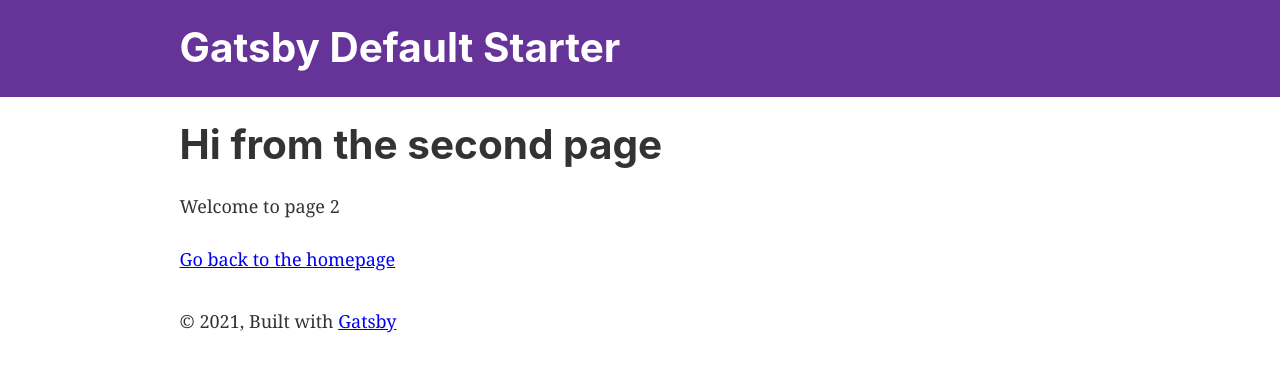
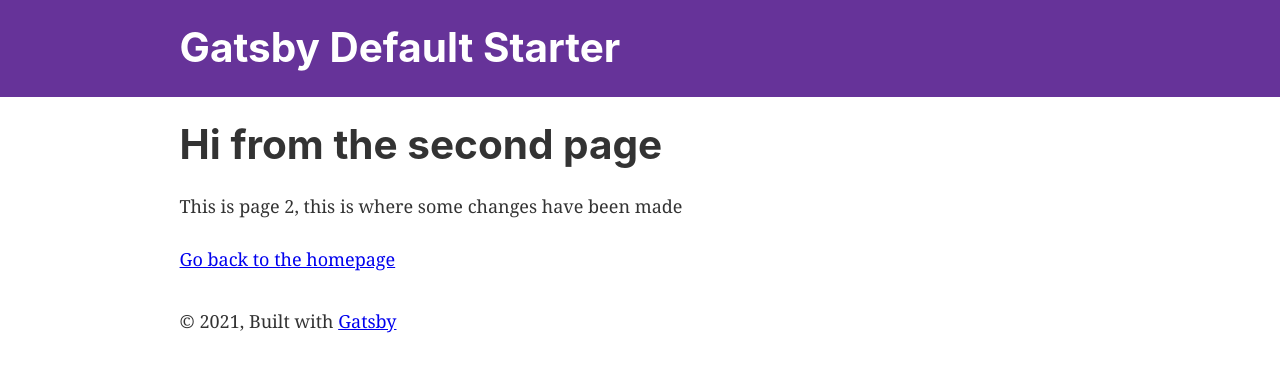
Before and after one commit to andrew-symons/ozgrade-digital-command-centre, a Gatsby site: page /page-2 in a window 1280 px wide. Built offline with nearby package versions, Linux system fonts and the light colour scheme; Gatsby itself is replaced by a stand-in of ours.

Commit message:
Testing edits and rebuilds, small change to page 2 text

```diff
--- a/src/pages/page-2.js
+++ b/src/pages/page-2.js
@@ -8,7 +8,7 @@ const SecondPage = () => (
   <Layout>
     <SEO title="Page two" />
     <h1>Hi from the second page</h1>
-    <p>Welcome to page 2</p>
+    <p>This is page 2, this is where some changes have been made</p>
     <Link to="/">Go back to the homepage</Link>
   </Layout>
 )
```
